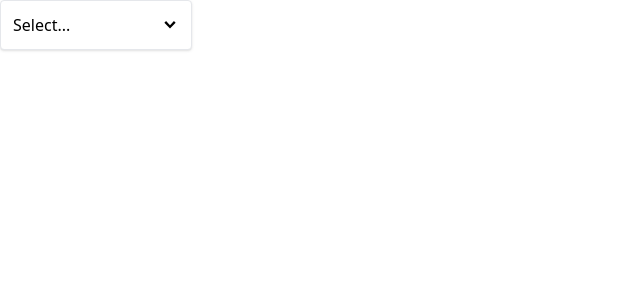
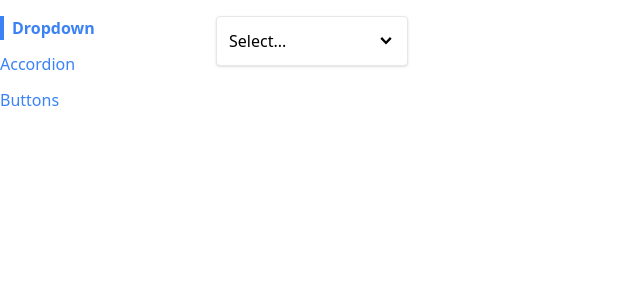
Before and after one commit to jimram85/comps-3.1, a React (Create React App) app: page / in a window 1280 px wide. Shown: the top 300 px of the page, without its empty margins (0-640 px from the left). Built offline with nearby package versions, Linux system fonts and the light colour scheme.

Commit message:
added navigation/sidebar styled using tailwinds created pages folder

```diff
--- a/src/App.js
+++ b/src/App.js
@@ -1,26 +1,25 @@
-import { useState } from "react";
-import Dropdown from "./components/Dropdown";
+import Sidebar from "./components/Sidebar";
+import Route from "./components/Route";
+import AccordionPage from "./pages/AccordionPage";
+import DropdownPage from "./pages/DropdownPage";
+import ButtonPage from "./pages/ButtonPage";
+
 
 function App(){
-    const [selection, setSelection] = useState(null);
+return <div className="container mx-auto grid grid-cols-6 gap-4 mt-4">
+    <Sidebar />
+    <div className="col-span-5">
+        <Route path="/accordion">
+            <AccordionPage />
+        </Route>
+        <Route path='/'>
+            <DropdownPage />
+        </Route>
+        <Route path='/buttons'>
+            <ButtonPage />
+        </Route>
+    </div>
 
-    const handleSelect = (option) => {
-        setSelection(option);
-    };
-
-    const options = [
-    {label: 'Red', value: 'red'},
-    {label: 'Green', value: 'green'},
-    {label: 'Blue', value: 'blue'},
-
-   ];
-
-   return (
-        <Dropdown
-            options = {options}
-            value = {selection}
-            onChange = {handleSelect}
-        />
-   );
-    }
+</div>
+}
 export default App;
--- a/src/components/Dropdown.js
+++ b/src/components/Dropdown.js
@@ -17,7 +17,7 @@
         document.addEventListener('click', handler, true);
 
         return () =>{
-            document.removeEventListener('click, handler');
+            document.removeEventListener('click', handler);
         };
     }, []);
 
--- /dev/null
+++ b/src/components/Link.js
@@ -0,0 +1,24 @@
+import classNames from 'classnames';
+import useNavigation from '../hooks/use-navigation';
+
+function Link({to, children, className, activeClassName}){
+   const {navigate, currentPath} = useNavigation ();
+
+   const classes= classNames (
+    'text-blue-500',
+    className,
+    currentPath === to && activeClassName);
+
+
+
+   const handleClick = (event) =>{
+        if(event.metaKey || event.ctrlKey)
+        return;
+        event.preventDefault();
+
+    navigate(to);
+   };
+    return <a className={classes} href={to} onClick={handleClick}>{children}</a>
+}
+
+export default Link;
--- /dev/null
+++ b/src/components/Route.js
@@ -0,0 +1,12 @@
+import useNavigation from "../hooks/use-navigation";
+
+function Route({path, children}){
+    const { currentPath } = useNavigation();
+
+    if (path === currentPath){
+        return children;
+    }
+    return null;
+}
+
+export default Route;
--- /dev/null
+++ b/src/components/Sidebar.js
@@ -0,0 +1,24 @@
+import Link from "./Link";
+
+function Sidebar(){
+    const links =[
+        { label:'Dropdown', path: '/' },
+        { label:'Accordion', path: '/accordion' },
+        { label:'Buttons', path: '/buttons' }
+    ];
+    const renderedLinks= links.map((link) => {
+        return <Link key={link.label}
+        to={link.path}
+        className='mb-3'
+        activeClassName="font-bold border-l-4 border-blue-500 pl-2">
+        {link.label}
+        </Link>
+    });
+    return(
+        <div className="sticky top-0 overflow-y-scroll flex flex-col items-start">
+            {renderedLinks}
+        </div>
+    );
+    }
+
+export default Sidebar;
--- /dev/null
+++ b/src/context/navigation.js
@@ -0,0 +1,32 @@
+import { createContext, useState, useEffect } from "react";
+
+const NavigationContext = createContext();
+
+function NavigationProvider({children}){
+    const [currentPath, setCurrentPath] = useState(window.location.pathname);
+
+    useEffect(() =>{
+        const handler = () =>{
+            setCurrentPath (window.location.pathname);
+        };
+        window.addEventListener('popstate', handler);
+
+        return() => {
+            window.removeEventListener('popstate', handler);
+        }
+    }, []);
+
+    const navigate = (to) =>{
+        window.history.pushState({}, '', to);
+        setCurrentPath (to);
+    }
+    return(
+        <NavigationContext.Provider value = {{ currentPath, navigate}}>
+
+             {children}
+        </NavigationContext.Provider>
+    );
+}
+
+export {NavigationProvider};
+export default NavigationContext;
--- /dev/null
+++ b/src/hooks/use-navigation.js
@@ -0,0 +1,8 @@
+import { useContext } from "react";
+import NavigationContext from "../context/navigation";
+
+function useNavigation(){
+    return useContext(NavigationContext)
+}
+
+export default useNavigation;
--- a/src/index.js
+++ b/src/index.js
@@ -2,8 +2,13 @@
 import React from "react";
 import ReactDOM from 'react-dom/client';
 import App from "./App";
+import { NavigationProvider } from './context/navigation';
 
 const el = document.getElementById('root')
 const root = ReactDOM.createRoot(el);
 
-root.render(<App />);
+root.render(
+    <NavigationProvider>
+        <App />
+    </NavigationProvider>
+);
--- /dev/null
+++ b/src/pages/DropdownPage.js
@@ -0,0 +1,26 @@
+import { useState } from "react";
+import Dropdown from "../components/Dropdown";
+
+function DropdownPage(){
+    const [selection, setSelection] = useState(null);
+
+    const handleSelect = (option) => {
+        setSelection(option);
+    };
+
+    const options = [
+    {label: 'Red', value: 'red'},
+    {label: 'Green', value: 'green'},
+    {label: 'Blue', value: 'blue'},
+
+   ];
+
+   return (
+        <Dropdown
+            options = {options}
+            value = {selection}
+            onChange = {handleSelect}
+        />
+   );
+    }
+export default DropdownPage;
```
